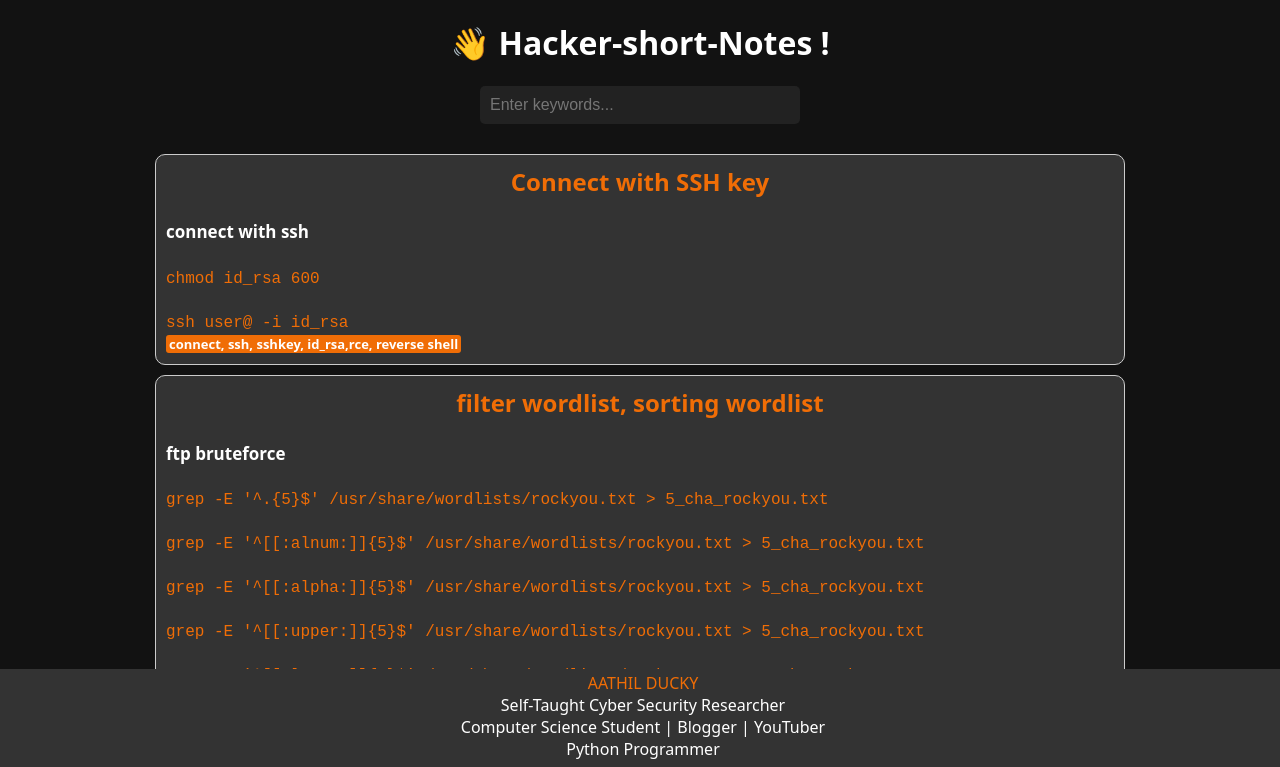
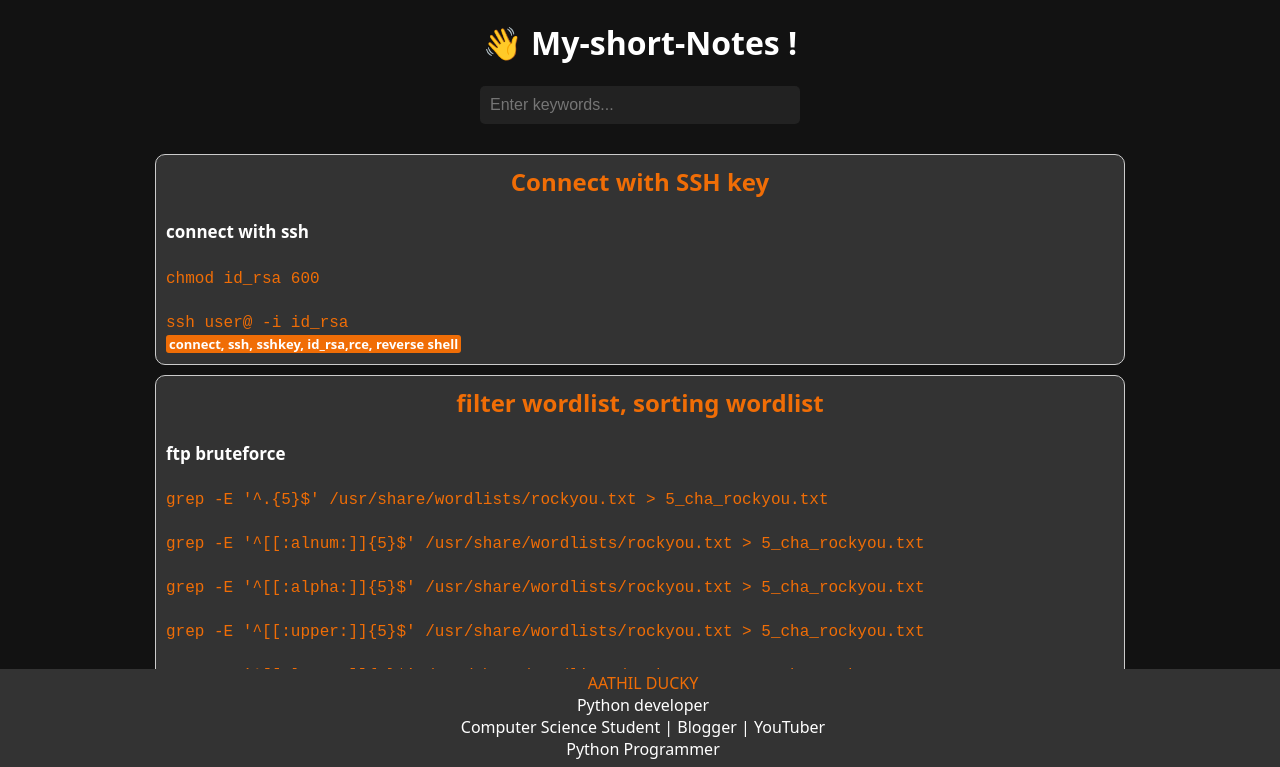
Before and after one commit to AATHILDUCKY/ethical-hacking-short-notes, a plain HTML site: page index.html in a window 1280 px wide. Shown: the top 767 px of the page. Drawn offline with Linux system fonts and the light colour scheme.

Commit message:
Update index.html

```diff
--- a/index.html
+++ b/index.html
@@ -7,11 +7,11 @@
     <link rel="stylesheet" href="style.css">
     <link rel="icon" href="https://raw.githubusercontent.com/AATHILDUCKY/ethical-hacking-short-notes/main/aathil%20ducky.png" type="image/x-icon">
     <meta name="google-site-verification" content="BSYmdIZThUKc0tpjL405Fwx7ppaDeuOqlHGyPS9y_GY" />
-    <title>Aathil Ducky - Ethical Hacking short notes</title>
+    <title>Aathil Ducky - short notes</title>
 </head>
 
 <body>
-    <h1 class="top-header">👋 Hacker-short-Notes !</h1>
+    <h1 class="top-header">👋 My-short-Notes !</h1>
     <input type="text" id="search" placeholder="Enter keywords...">
     <!-- Results container -->
     <div id="resultsContainer"></div>
@@ -29,7 +29,7 @@
                 <div class="wrapper">
                     <div class="myname">AATHIL DUCKY</div>
                     <div class="about">
-                        Self-Taught Cyber Security Researcher <br> Computer Science Student | Blogger | YouTuber<br> Python Programmer
+                        Python developer <br> Computer Science Student | Blogger | YouTuber<br> Python Programmer
                     </div>
                     <div class="social-icons">
                         <a href="https://www.youtube.com/@aathilducky"><i class="fab fa-youtube"></i></a>
```
